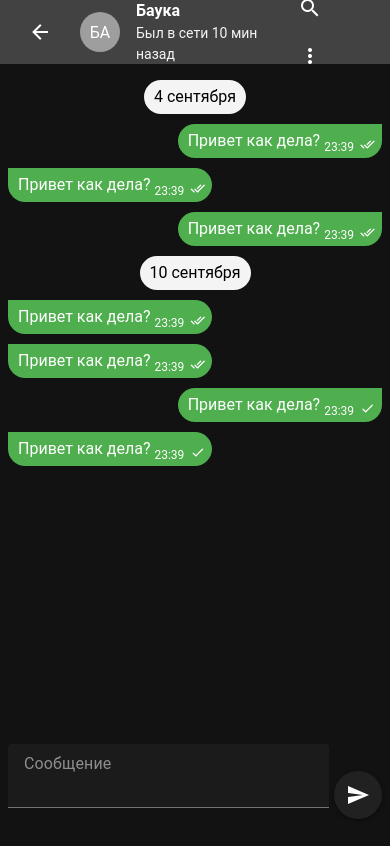
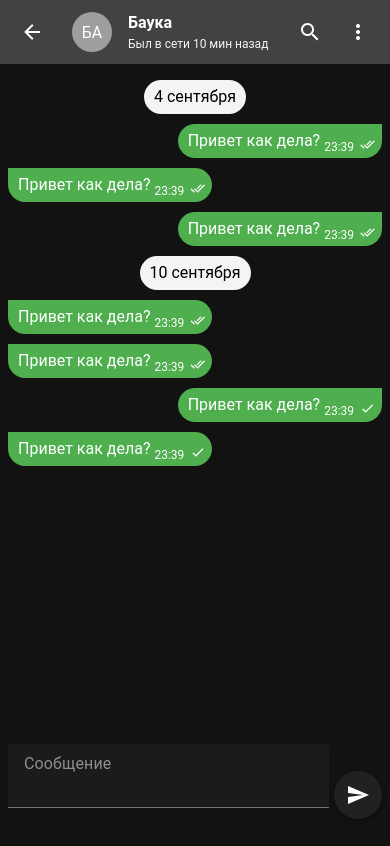
Before and after one commit to lewis2101/chat-lewis, a Vue app: page /chat/1 in a window 390 px wide. Built offline with nearby package versions, Linux system fonts and the light colour scheme.

Commit message:
fix sizes

```diff
--- a/src/components/Aside/aside-header.vue
+++ b/src/components/Aside/aside-header.vue
@@ -70,7 +70,7 @@ const menuItems = [
   display: flex;
   align-items: center;
   gap: 10px;
-  padding: 10px 1rem;
+  padding: 10px 2.5rem 10px 1rem;
 }
 .count {
   display: flex;
--- a/src/components/Base/input-text.vue
+++ b/src/components/Base/input-text.vue
@@ -10,6 +10,12 @@ export default {
 }
 </script>
 
+<style scoped lang="scss">
+.search-input:deep(.v-input__details) {
+  padding-inline: 0;
+}
+</style>
+
 <style module lang="scss">
 .field {
   padding-top: 0 !important;
--- a/src/components/Chat/chat-header.vue
+++ b/src/components/Chat/chat-header.vue
@@ -55,7 +55,7 @@ const backShow = computed(() => width.value < TABLET_SIZE)
   display: flex;
   justify-content: space-between;
   align-items: center;
-  gap: 10px;
+  gap: 0;
   padding: 10px 1rem;
 
   &-content {
@@ -71,7 +71,23 @@ const backShow = computed(() => width.value < TABLET_SIZE)
       color: #F4F4F4;
     }
   }
+  &-menu {
+    display: flex;
+  }
 }
+
+@media (max-width: 420px) {
+  .header {
+    gap: 0;
+    padding: 5px .5rem;
+    &-content {
+      &__description {
+        font-size: .75rem;
+      }
+    }
+  }
+}
+
 .avatar {
   cursor: pointer;
 }
--- a/src/layouts/auth-layout.vue
+++ b/src/layouts/auth-layout.vue
@@ -29,7 +29,7 @@ defineProps<{
   width: 100%;
   max-width: 500px;
 
-  padding: 2rem;
+  padding: 2rem 0 2rem 2rem;
 
   @media (max-width: 720px) {
     top: 1rem;
```
